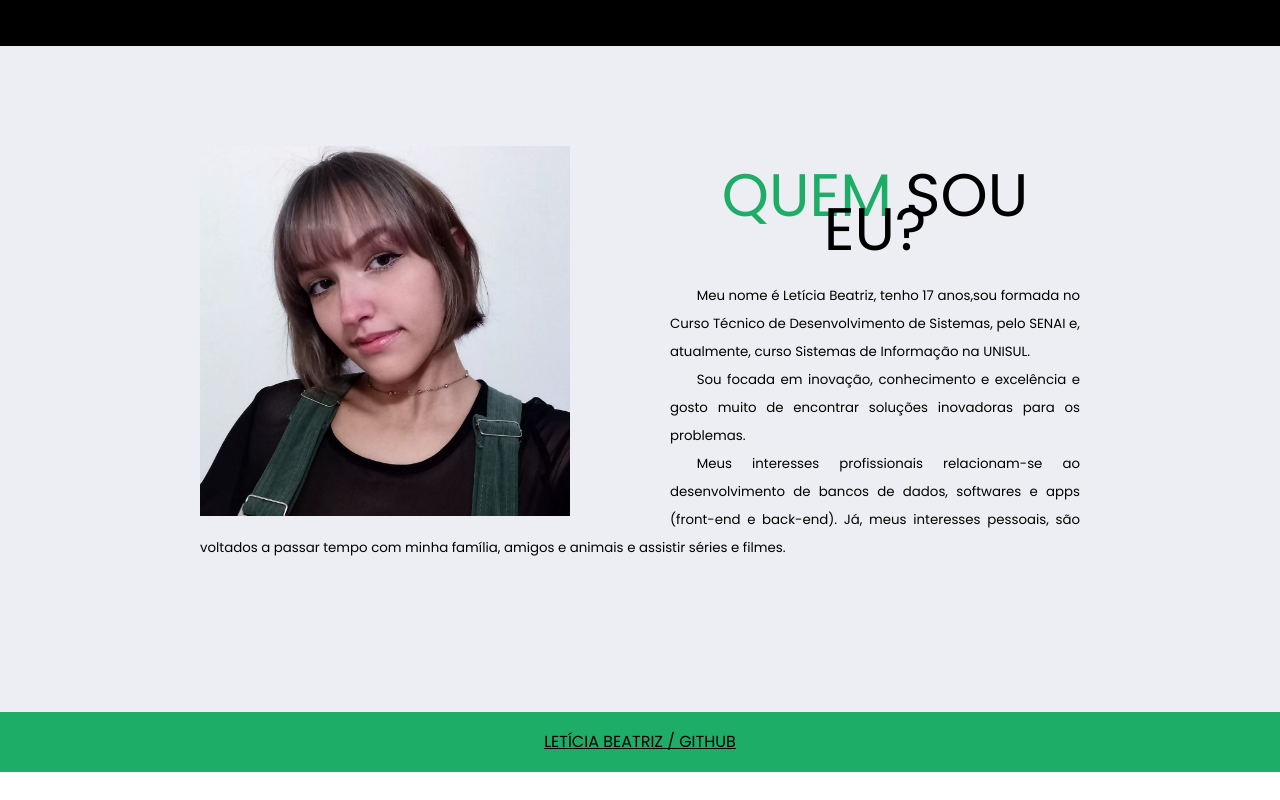
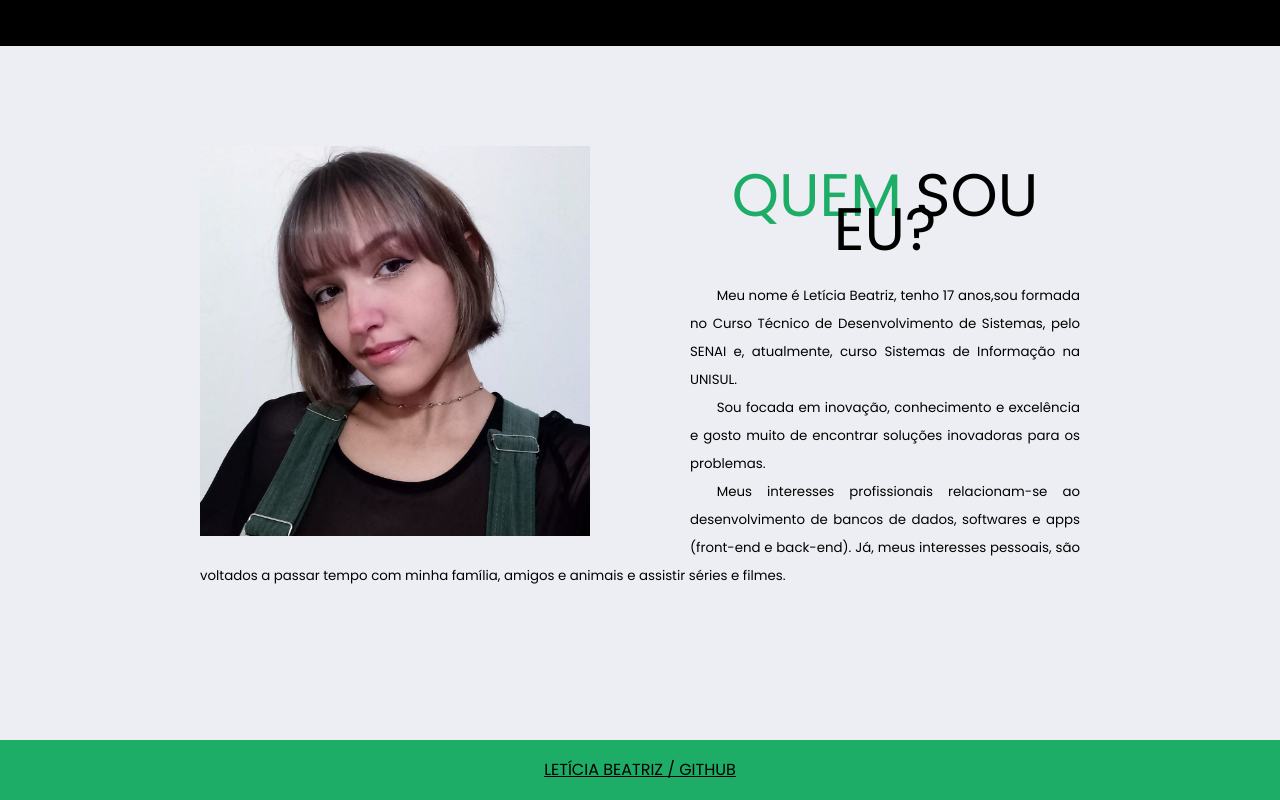
Before and after one commit to let1ci4b/CursoBackEnd, a plain HTML site: page index.html in a window 1280 px wide. Shown: the part 1738-2538 px from the top of the page. Before the commit the page ends 2510 px from the top, so only its background shows below. Drawn offline with Linux system fonts and the light colour scheme.

Commit message:
Update index.html

```diff
--- a/index.html
+++ b/index.html
@@ -199,7 +199,7 @@
     <section class="img-site">
         <div class="container-me">
                 <div class="img-eu" style="text-align: center; float: left;">
-                    <img src="imagens/eusite.png" height="370px" width="370px" style="margin-right: 100px;">
+                    <img src="imagens/eusite.png" height="390px" width="390px" style="margin-right: 100px;">
                 </div>
                 <div class="caption-abt">
                         <span class="text-center" style="color: #1DAD67; font-size: 45.0pt;" style="text-align: center;"><br>QUEM</span>
```
